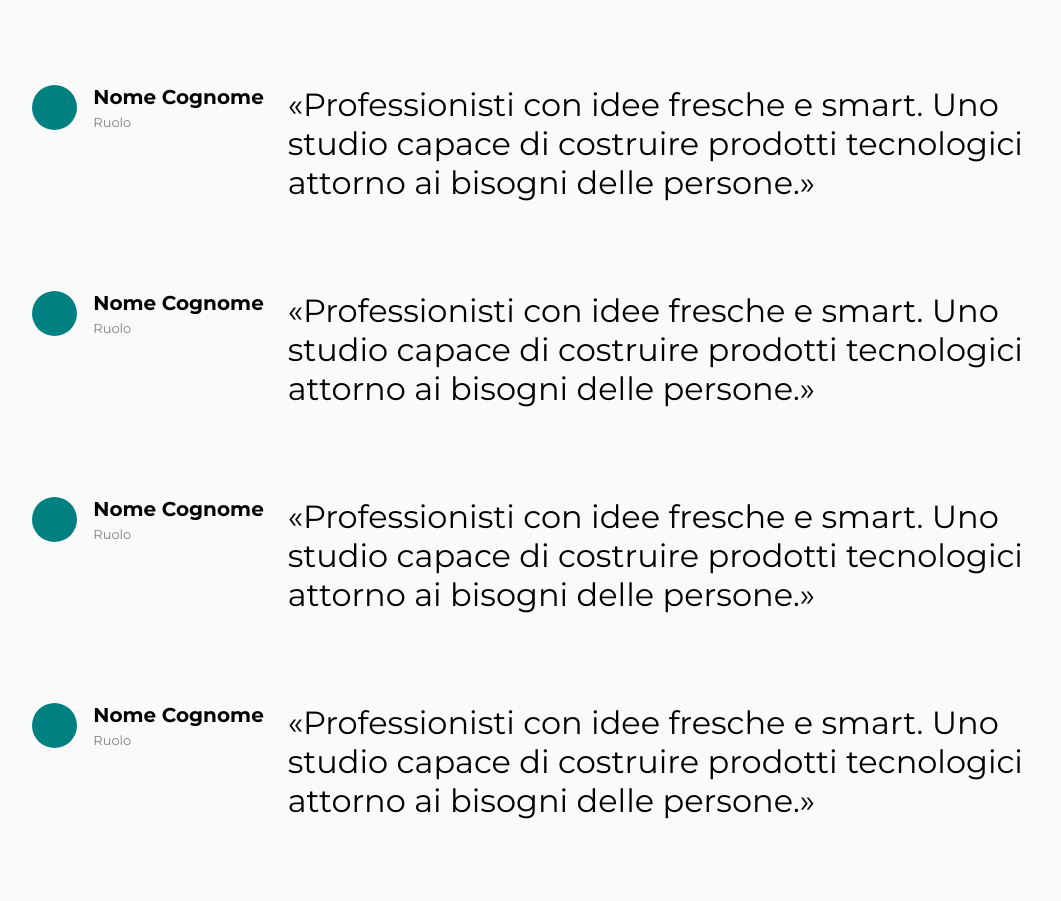
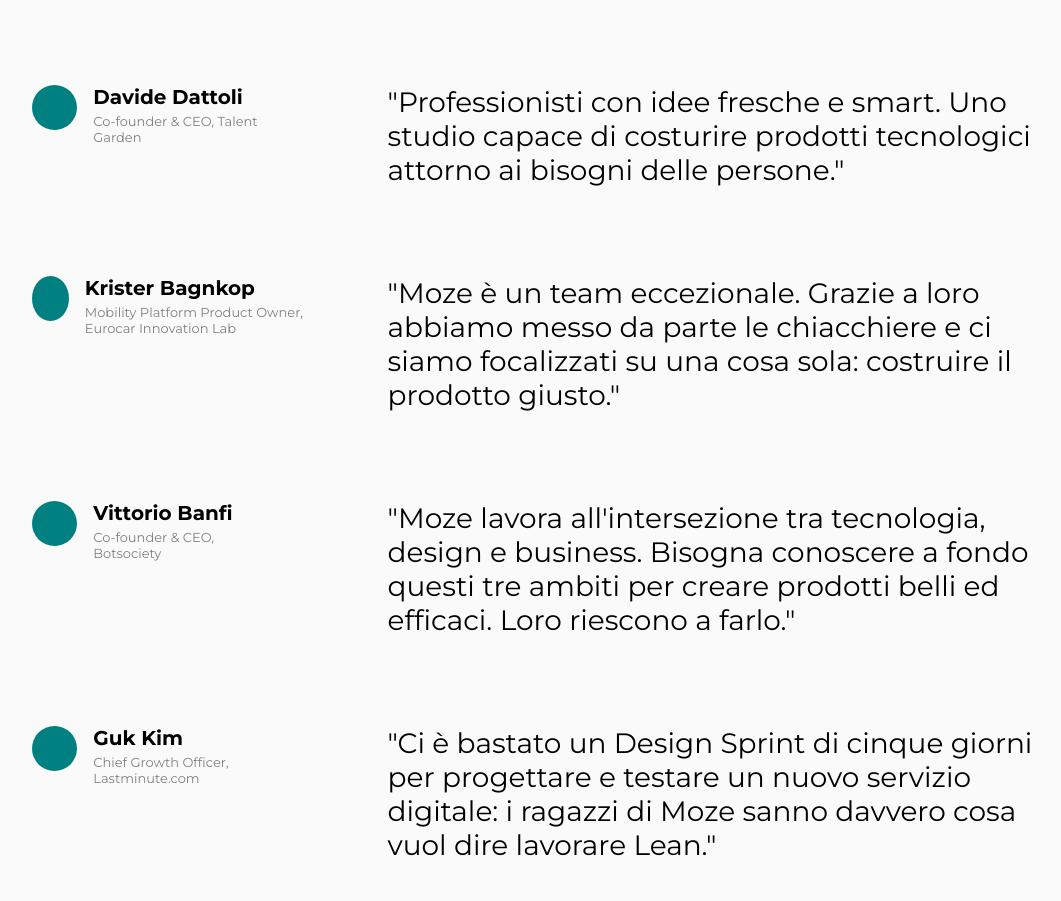
Before and after one commit to AleCinquetti/MOZE-studio-replica, a plain HTML site: page index.html in a window 1280 px wide. Shown: the part 7393-8294 px from the top of the page, without its empty margins (97-1158 px from the left). Drawn offline with nearby package versions, Linux system fonts and the light colour scheme.

Commit message:
recensioni dinamiche

```diff
--- a/app.js
+++ b/app.js
@@ -9,3 +9,58 @@ hamburgerMenu.addEventListener('click', function () {
 closeMenu.addEventListener('click', function () {
     nav.classList.remove('open');
 })
+
+
+const feedbacks = [
+    {
+        id: 1,
+        text: `"Professionisti con idee fresche e smart. Uno studio capace di costurire prodotti tecnologici attorno ai bisogni delle persone."`,
+        author: 'Davide Dattoli',
+        role: 'Co-founder & CEO, Talent Garden'
+    },
+    {
+        id: 2,
+        text: `"Moze è un team eccezionale. Grazie a loro abbiamo messo da parte le chiacchiere e ci siamo focalizzati su una cosa sola: costruire il prodotto giusto."`,
+        author: 'Krister Bagnkop',
+        role: 'Mobility Platform Product Owner, Eurocar Innovation Lab'
+    },
+    {
+        id: 3,
+        text: `"Moze lavora all'intersezione tra tecnologia, design e business. Bisogna conoscere a fondo questi tre ambiti per creare prodotti belli ed efficaci. Loro riescono a farlo."`,
+        author: 'Vittorio Banfi',
+        role: 'Co-founder & CEO, Botsociety'
+    },
+    {
+        id: 4,
+        text: `"Ci è bastato un Design Sprint di cinque giorni per progettare e testare un nuovo servizio digitale: i ragazzi di Moze sanno davvero cosa vuol dire lavorare Lean."`,
+        author: 'Guk Kim',
+        role: 'Chief Growth Officer, Lastminute.com'
+    }
+
+]
+
+const container = document.querySelector('.feedbacks');
+
+window.addEventListener("DOMContentLoaded", function () {
+    let displayFeedbacks = feedbacks.map(function (item) {
+        return `<li class="feedback">
+                    <div class="left-section">
+                        <div class="user">
+                            <img src="" alt="">
+                         </div>
+                        <div class="user-info">
+                            <h4 class="activity-title">${item.author}</h4>
+                            <span class="date">${item.role}</span>
+                        </div>
+                    </div>
+                    <div class="feedback-text">
+                        <p>
+                            ${item.text}
+                        </p>
+                    </div>
+                </li>`
+    });
+
+    displayFeedbacks = displayFeedbacks.join("");
+    container.innerHTML = displayFeedbacks;
+});
--- a/index.html
+++ b/index.html
@@ -214,7 +214,7 @@
             </h2>
             <ul class="activities">
                 <li class="single-activity">
-                    <div class="left-section">
+                    <div class="left-section journal-left">
                         <div class="user">
                             <img src="" alt="">
                         </div>
@@ -227,7 +227,7 @@
                     <a href="" class="discover">Leggi l'articolo</a>
                 </li>
                 <li class="single-activity">
-                    <div class="left-section">
+                    <div class="left-section journal-left">
                         <div class="user">
                             <img src="" alt="">
                         </div>
@@ -240,7 +240,7 @@
                     <a href="" class="discover">Leggi l'articolo</a>
                 </li>
                 <li class="single-activity">
-                    <div class="left-section">
+                    <div class="left-section journal-left">
                         <div class="user">
                             <img src="" alt="">
                         </div>
@@ -260,70 +260,7 @@
         <section class="customers">
             <h2 class="section-title">Dai nostri clienti</h2>
             <ul class="feedbacks">
-                <li class="feedback">
-                    <div class="left-section">
-                        <div class="user">
-                            <img src="" alt="">
-                        </div>
-                        <div class="user-info">
-                            <h4 class="activity-title">Nome Cognome</h4>
-                            <span class="date">Ruolo</span>
-                        </div>
-                    </div>
-                    <div class="feedback-text">
-                        <p>
-                            «Professionisti con idee fresche e smart. Uno studio capace di costruire prodotti tecnologici attorno ai bisogni delle persone.»
-                        </p>
-                    </div>
-                </li>
-                <li class="feedback">
-                    <div class="left-section">
-                        <div class="user">
-                            <img src="" alt="">
-                        </div>
-                        <div class="user-info">
-                            <h4 class="activity-title">Nome Cognome</h4>
-                            <span class="date">Ruolo</span>
-                        </div>
-                    </div>
-                    <div class="feedback-text">
-                        <p>
-                            «Professionisti con idee fresche e smart. Uno studio capace di costruire prodotti tecnologici attorno ai bisogni delle persone.»
-                        </p>
-                    </div>
-                </li>
-                <li class="feedback">
-                    <div class="left-section">
-                        <div class="user">
-                            <img src="" alt="">
-                        </div>
-                        <div class="user-info">
-                            <h4 class="activity-title">Nome Cognome</h4>
-                            <span class="date">Ruolo</span>
-                        </div>
-                    </div>
-                    <div class="feedback-text">
-                        <p>
-                            «Professionisti con idee fresche e smart. Uno studio capace di costruire prodotti tecnologici attorno ai bisogni delle persone.»
-                        </p>
-                    </div>
-                </li>
-                <li class="feedback">
-                    <div class="left-section">
-                        <div class="user">
-                            <img src="" alt="">
-                        </div>
-                        <div class="user-info">
-                            <h4 class="activity-title">Nome Cognome</h4>
-                            <span class="date">Ruolo</span>
-                        </div>
-                    </div>
-                    <div class="feedback-text">
-                        <p>
-                            «Professionisti con idee fresche e smart. Uno studio capace di costruire prodotti tecnologici attorno ai bisogni delle persone.»
-                        </p>
-                    </div>
-                </li>
+
             </ul>
         </section>
         <section class="contact-us">
@@ -356,6 +293,6 @@
         </ul>
     </footer>
 
-    <script src="/app.js"></script>
+    <script src="app.js"></script>
 </body>
 </html>
--- a/style.css
+++ b/style.css
@@ -246,15 +246,22 @@ section {
 
 .left-section {
     display: flex;
+    width: 40%;
+}
+
+.journal-left {
+    width: unset !important;
 }
 
 .left-section span {
     color: grey;
     font-size: 13px;
+    width: 80%;
 }
 
 .left-section h4 {
     font-size: 20px;
+    margin-bottom: 4px;
 }
 
 .user {
@@ -296,7 +303,7 @@ section {
 }
 
 .feedback-text p {
-    font-size: 32px;
+    font-size: 28px;
 }
 
 .contact-title {
@@ -479,6 +486,7 @@ footer {
 
     .left-section {
         margin-bottom: 16px;
+        width: unset;
     }
 
     .feedback {
```
